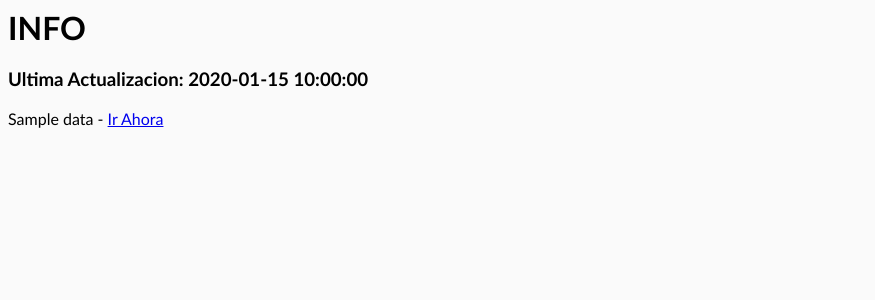
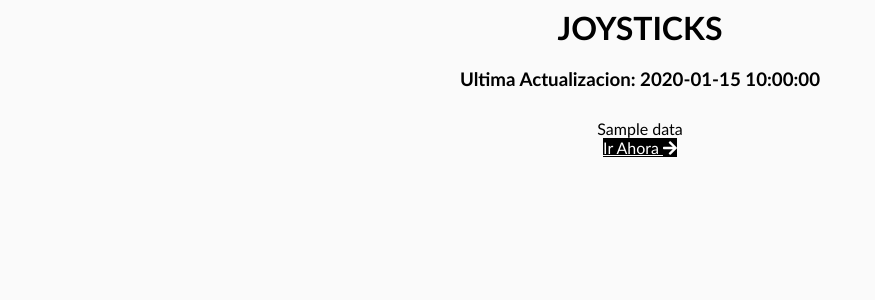
Before and after one commit to calvi7/buscador-joysticks, a Flask app: template templates/index.html in a window 1280 px wide. Shown: the top 300 px of the page, without its empty margins (0-875 px from the left). Run offline with Flask 2, Linux system fonts and the light colour scheme; the template is opened without the code that fills it: most values are stand-ins (such as "Sample title", 1, 10 or a date in 2020); some libraries are stand-ins or nearby versions.

Commit message:
se ve mejor

```diff
--- a/app.py
+++ b/app.py
@@ -1,4 +1,4 @@
-from flask import Flask, render_template
+from flask import Flask, render_template, request
 from lxml import html
 import requests
 import time
@@ -8,6 +8,8 @@ app = Flask(__name__)
 
 app.static_folder = 'static'
 
+def int_(s):
+    return int(s.replace('.', ''))
 
 @app.route('/')
 def hello():
@@ -36,11 +38,8 @@ def hello():
 
     data = dict(filter(lambda x: 'sony' in x[0].lower(), data.items()))
 
-    def int_(s):
-        return int(s.replace('.', ''))
-
     orden = dict(sorted(data.items(), key=lambda x: int_(x[1]["precio"])))
 
-    page_data = [(f"{key} - {value['precio']}", value["link"]) for key, value in orden.items()]
+    page_data = [(f"${value['precio']} - {key}", value["link"]) for key, value in orden.items()]
 
     return render_template('index.html', time_data=time_data, page_data=page_data)
--- a/static/styles/styles.css
+++ b/static/styles/styles.css
@@ -10,4 +10,20 @@ h1 {
     margin: 0 auto;
     justify-content: center;
     font-family: 'Gill Sans', 'Gill Sans MT', Calibri, 'Trebuchet MS', sans-serif;
+    text-align: center;
 }
+
+.info {
+    margin: 5 auto;
+    padding: 10px;
+    border-radius: 12%;
+    width: 250px;
+
+}
+
+.box {
+    width: 50px;
+    height: 50px;
+    background-color: black;
+    color: white;
+}
--- a/templates/index.html
+++ b/templates/index.html
@@ -5,15 +5,25 @@
     <title>Mejores Joysticks</title>
     <link rel="stylesheet" type="text/css" href="{{url_for('static',filename='styles/styles.css')}}">
     <link rel="icon" type="image/x-icon" href="{{url_for('static',filename='img/js.ico')}}" />
+    <link rel="stylesheet" href="//use.fontawesome.com/releases/v5.0.7/css/all.css">
+
 </head>
 
 <body>
     <div class="container">
-        <h1 class="header">INFO</h1>
-        <h3> Ultima Actualizacion: {{time_data}} </h3>
-        {% for data, link in page_data %}
-        <p>{{data}} - <a href={{link}}> Ir Ahora</a></p>
-        {% endfor %}
+        <div class="container">
+            <h1 class="header">JOYSTICKS</h1>
+        </div>
+        <div class="container">
+            <h3> Ultima Actualizacion: {{time_data}} </h3>
+        </div>
+        <div class="container">
+            {% for data, link in page_data %}
+            <p class="info">{{data}}<br>
+                <a class="box" href={{link}} target="_blank"> Ir Ahora <i class="fas fa-arrow-right"></i> </a>
+            </p>
+            {% endfor %}
+        </div>
     </div>
 </body>
 
```
